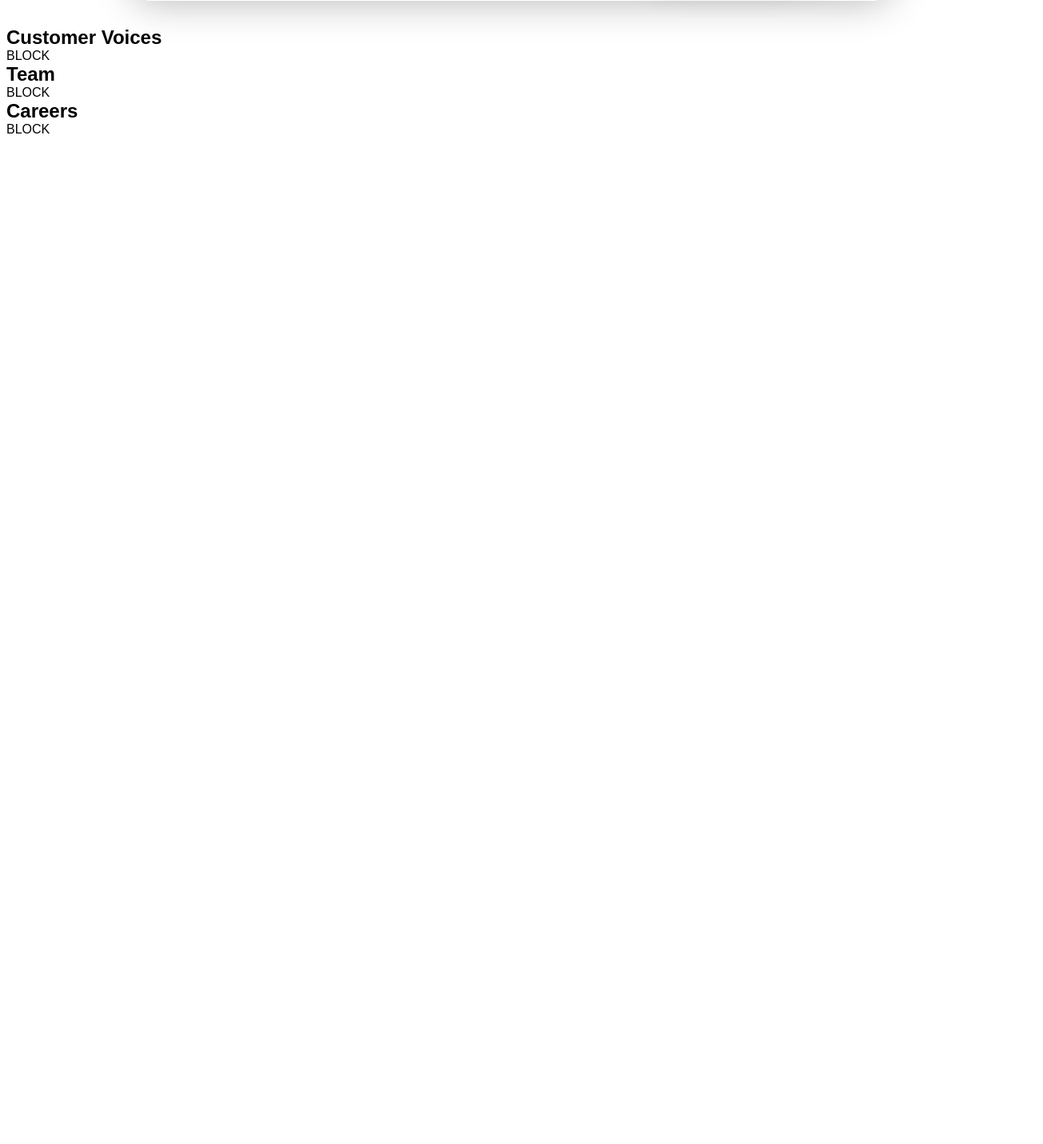
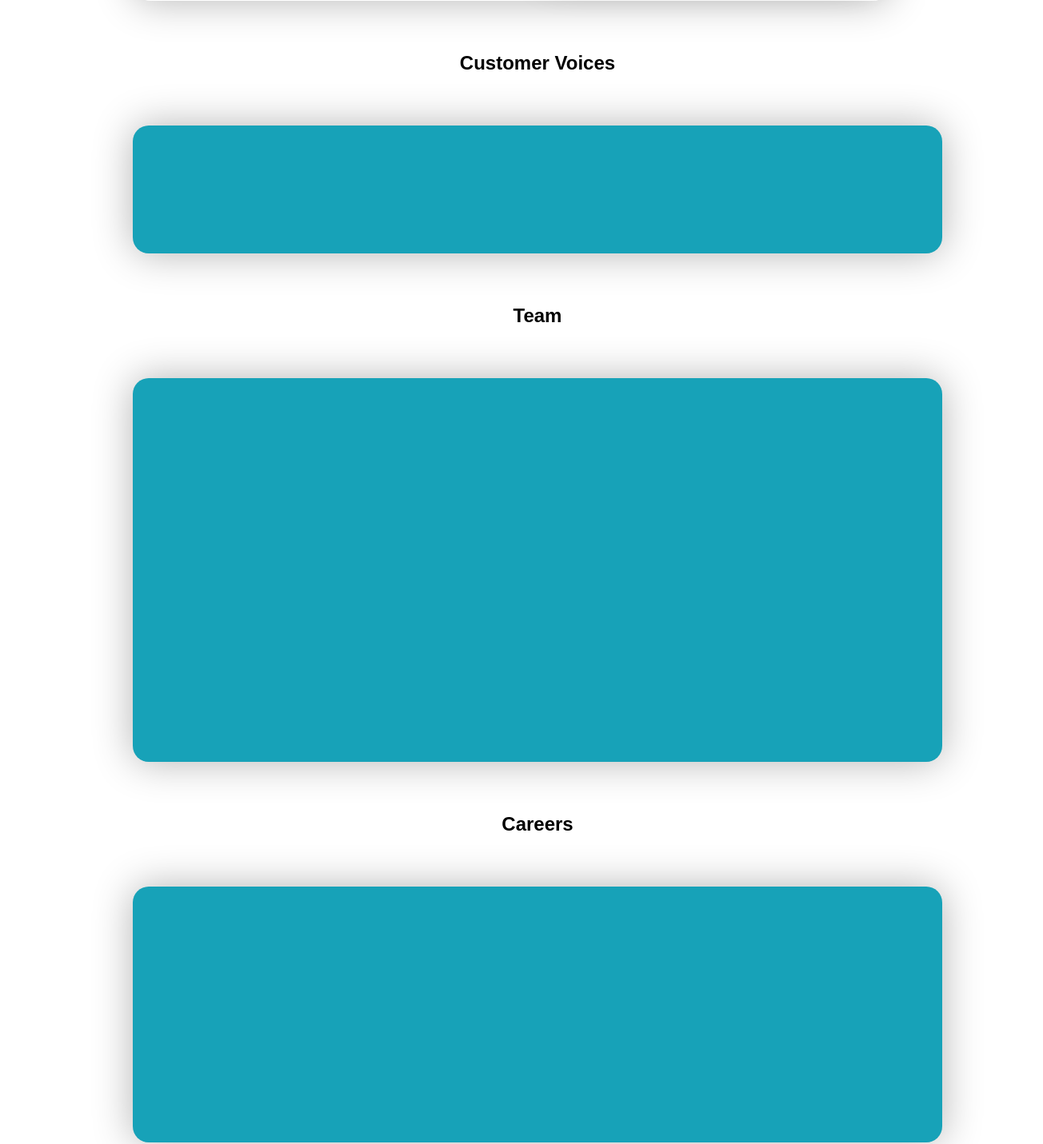
Before and after one commit to mcromp/neurocat_challange, a React (Create React App) app: page / in a window 1280 px wide. Shown: the part 1905-3336 px from the top of the page at 80% size, 1304 px wide, since content can reach past the window. Before the commit the page ends 2156 px from the top, so only its background shows below. Built offline with nearby package versions, Linux system fonts and the light colour scheme; a web font is replaced by a local one.

Commit message:
Finish Styling home page

```diff
--- a/src/pages/Home/index.js
+++ b/src/pages/Home/index.js
@@ -97,17 +97,17 @@ function Home() {
      <Block />
     </div>
    </Link>
-   <div>
+   <div className="voices">
     <h2>Customer Voices</h2>
-    BLOCK
+    <Block />
    </div>
-   <div id="team">
+   <div className="team" id="team">
     <h2>Team</h2>
-    BLOCK
+    <Block />
    </div>
-   <div id="careers">
+   <div className="careers" id="careers">
     <h2>Careers</h2>
-    BLOCK
+    <Block />
    </div>
   </div>
  );
--- a/src/pages/Home/style.css
+++ b/src/pages/Home/style.css
@@ -183,6 +183,71 @@ align-items: center;
 }
 
 .din .block{
-  width: 200px;
+  width: 100%;
   height: 200px;
+  min-width: 200px;
 }
+
+/* voices */
+
+.home .voices{
+  display: flex;
+  flex-direction: column;
+  align-items: center;
+  justify-content: center;
+  margin: 0 2rem;
+  width: 100%;
+}
+.voices h2{
+padding: 2rem;
+}
+
+.voices .block {
+  width: 50%;
+  height: 10rem;
+  margin: 2rem;
+  width: 80%;
+}
+
+
+/* careers */
+
+.home .careers{
+  display: flex;
+  flex-direction: column;
+  align-items: center;
+  justify-content: center;
+  width: 100%;
+  margin: 0 2rem;
+}
+.careers h2{
+padding: 2rem;
+}
+
+.careers .block {
+  width: 50%;
+  width: 80%;
+  height: 20rem;
+  margin: 2rem;
+}
+
+/* team */
+
+.home .team{
+  display: flex;
+  flex-direction: column;
+  align-items: center;
+  justify-content: center;
+  width: 100%;
+  margin: 0 2rem;
+}
+.team h2{
+padding: 2rem;
+}
+
+.team .block {
+  width: 50%;
+  width: 80%;
+  height: 30rem;
+  margin: 2rem;
+}
```
